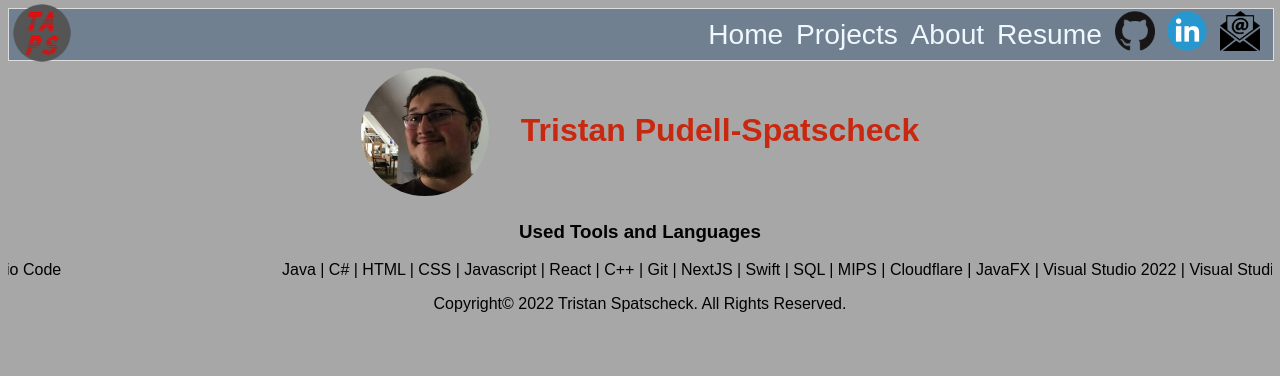
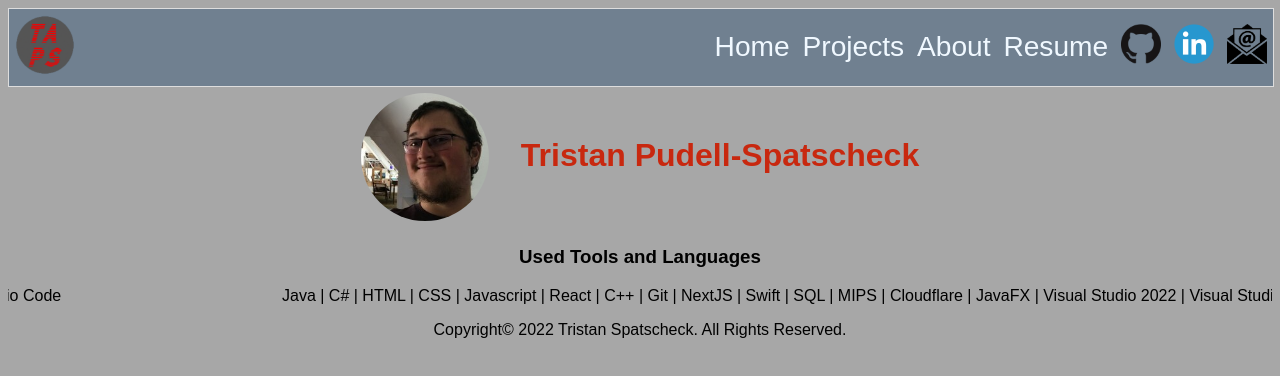
Before and after one commit to tapscodes/tapscodes.github.io, a Next.js app: page / in a window 1280 px wide. Shown: the top 376 px of the page. Built offline with nearby package versions, Linux system fonts and the light colour scheme.

Commit message:
Removed unecessary padding

```diff
--- a/styles/components/Navbar.module.css
+++ b/styles/components/Navbar.module.css
@@ -5,13 +5,12 @@
     background-color: rgb(112,128,144);
     border: .01vw solid #ddd;
     width: 100%;
-    height: 4vw;
+    height: 6vw;
 }
 .other{
     display: flex;
     justify-content: center;
     align-items: center;
-    padding: 0.5vw;
     margin-right: 0.5vw;
     margin-left: auto;
 }
@@ -27,5 +26,5 @@
 }
 .icon {
     display: flex;
-    margin-left: 0.2vw;
+    margin-left: 0.5vw;
 }
```
